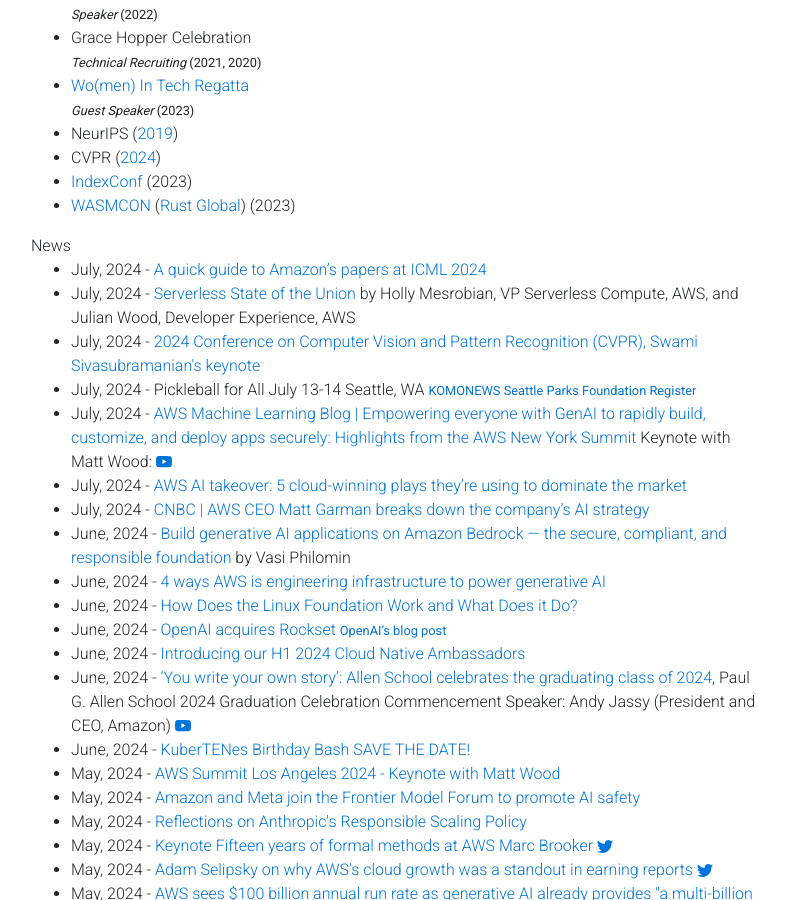
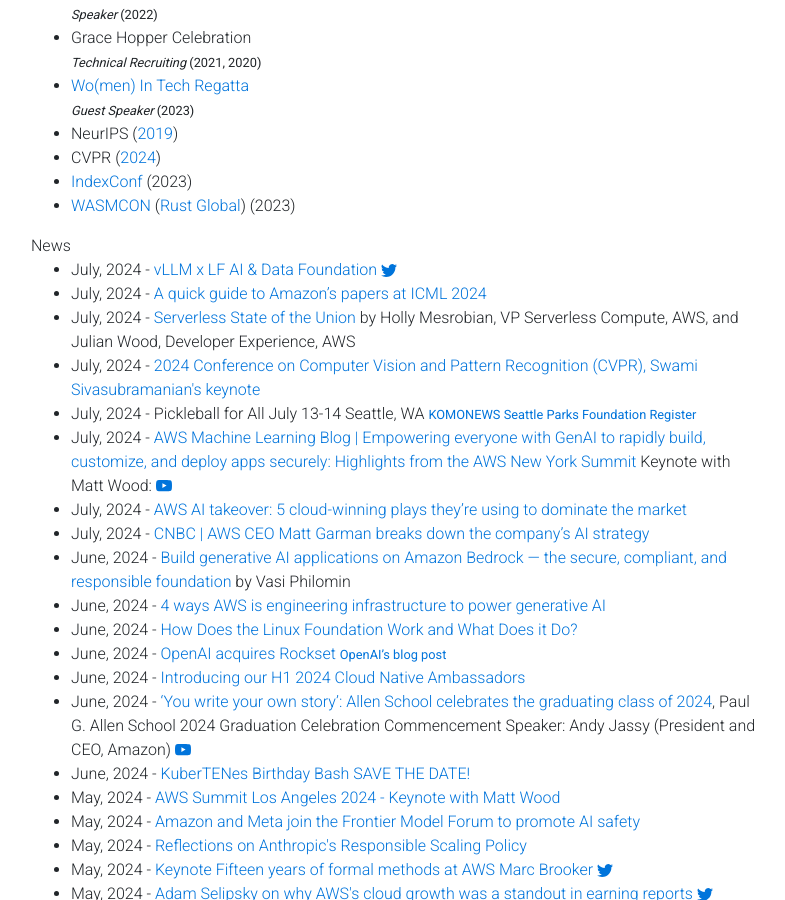
Before and after one commit to gfw001/gfw001.github.io, a Jekyll site: the page portfolio.html, which Jekyll copies as it is, in a window 1280 px wide and 900 px high, scrolled down 1568 px. Shown: the whole window, without its empty margins (54-839 px from the left). Built offline with Jekyll 4.4.1, drawn with Linux system fonts in a browser that asks for light colours; nearby versions of some CDN libraries; a style sheet for code colours, icons or effects is not loaded.

Commit message:
Update portfolio.html

```diff
--- a/portfolio.html
+++ b/portfolio.html
@@ -309,6 +309,13 @@
 
       News
 	<ul>
+	<li>
+	       July, 2024 - <a href="https://blog.vllm.ai/2024/07/25/lfai-perf.html">vLLM x LF AI & Data Foundation</a> <a href="https://x.com/vllm_project/status/1816600052397408370" title="Twitter">
+                <svg xmlns="http://www.w3.org/2000/svg" width="16" height="16" fill="currentColor" class="bi bi-twitter" viewBox="0 0 16 16">
+                <path d="M5.026 15c6.038 0 9.341-5.003 9.341-9.334 0-.14 0-.282-.006-.422A6.685 6.685 0 0 0 16 3.542a6.658 6.658 0 0 1-1.889.518 3.301 3.301 0 0 0 1.447-1.817 6.533 6.533 0 0 1-2.087.793A3.286 3.286 0 0 0 7.875 6.03a9.325 9.325 0 0 1-6.767-3.429 3.289 3.289 0 0 0 1.018 4.382A3.323 3.323 0 0 1 .64 6.575v.045a3.288 3.288 0 0 0 2.632 3.218 3.203 3.203 0 0 1-.865.115 3.23 3.23 0 0 1-.614-.057 3.283 3.283 0 0 0 3.067 2.277A6.588 6.588 0 0 1 .78 13.58a6.32 6.32 0 0 1-.78-.045A9.344 9.344 0 0 0 5.026 15z"/>
+                </svg>
+                </a>
+	</li>
 	<li>
 	       July, 2024 - <a href="https://www.amazon.science/blog/a-quick-guide-to-amazons-papers-at-icml-2024">A quick guide to Amazon’s papers at ICML 2024</a>
 	</li>
```
